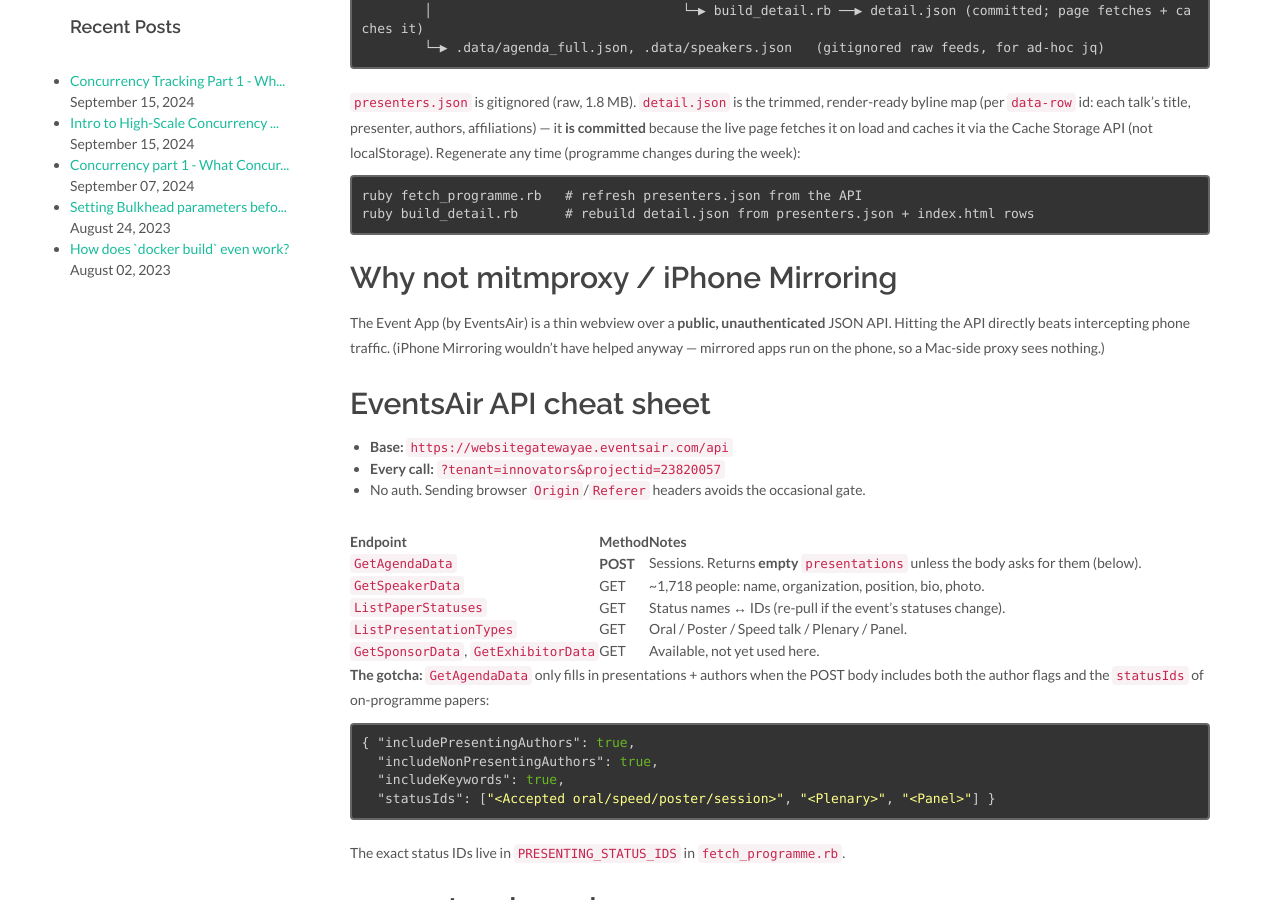
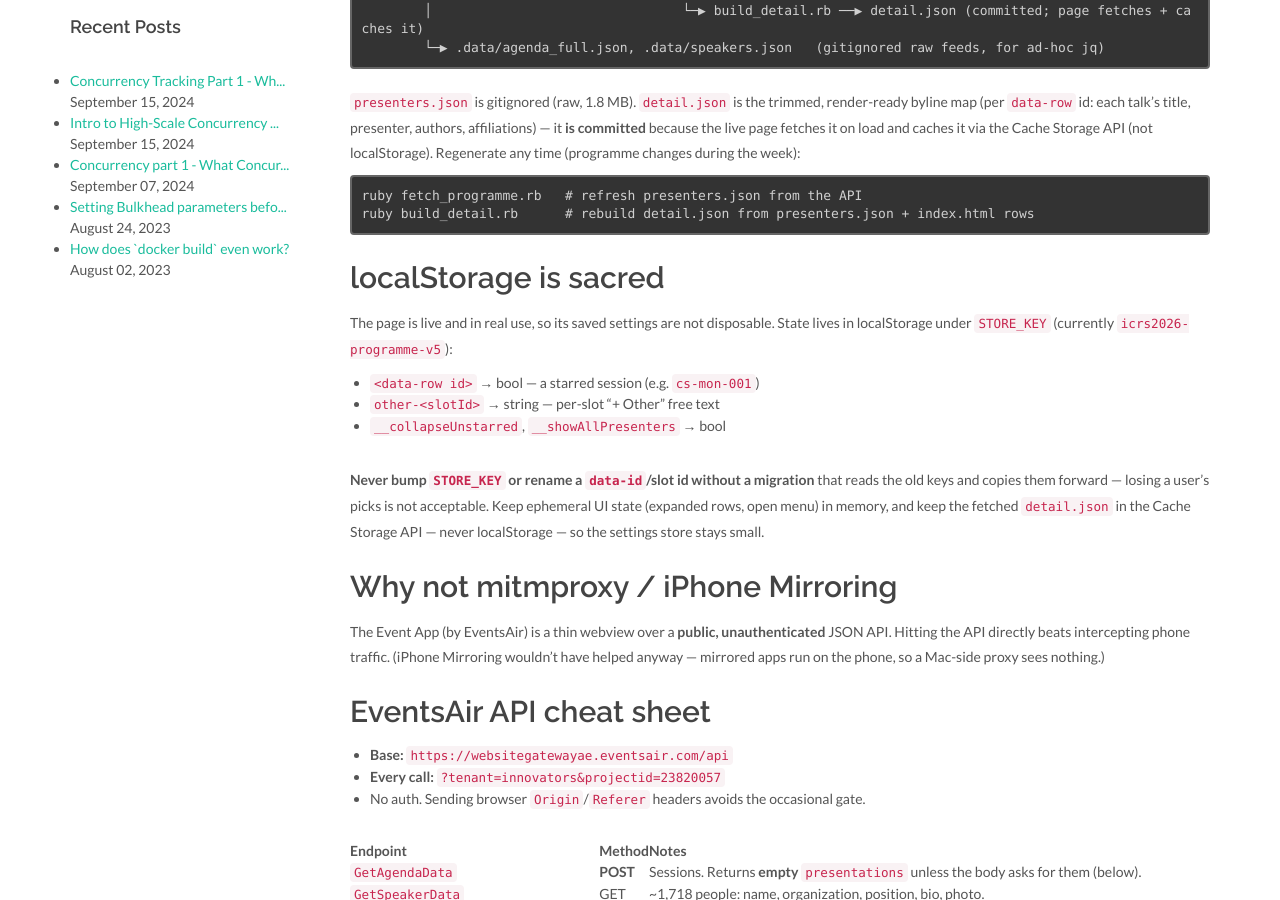
Before and after one commit to vosechu/vosechu.github.io, a Jekyll site: the page built from icrs/CLAUDE.md, in a window 1280 px wide and 900 px high, scrolled down 409 px. Built offline with Jekyll 4.4.1, drawn with Linux system fonts in a browser that asks for light colours; our own code applies the rules of GitHub Pages for plain Markdown files.

Commit message:
docs(icrs): note localStorage store is sacred + never bump STORE_KEY
Record the live-app constraint: real users have saved picks in the v5
store, so document the key shapes and the rule that STORE_KEY / data-ids
must never change without a forward migration.

Co-Authored-By: Claude Opus 4.8 (1M context) <noreply@anthropic.com>

````diff
--- a/icrs/CLAUDE.md
+++ b/icrs/CLAUDE.md
@@ -23,6 +23,21 @@ time (programme changes during the week):
 ruby fetch_programme.rb   # refresh presenters.json from the API
 ruby build_detail.rb      # rebuild detail.json from presenters.json + index.html rows
 ```
+
+## localStorage is sacred
+
+The page is live and in real use, so its saved settings are not disposable.
+State lives in localStorage under `STORE_KEY` (currently `icrs2026-programme-v5`):
+
+- `<data-row id>` → bool — a starred session (e.g. `cs-mon-001`)
+- `other-<slotId>` → string — per-slot "+ Other" free text
+- `__collapseUnstarred`, `__showAllPresenters` → bool
+
+**Never bump `STORE_KEY` or rename a `data-id`/slot id without a migration**
+that reads the old keys and copies them forward — losing a user's picks is not
+acceptable. Keep ephemeral UI state (expanded rows, open menu) in memory, and
+keep the fetched `detail.json` in the Cache Storage API — never localStorage —
+so the settings store stays small.
 
 ## Why not mitmproxy / iPhone Mirroring
 
````
